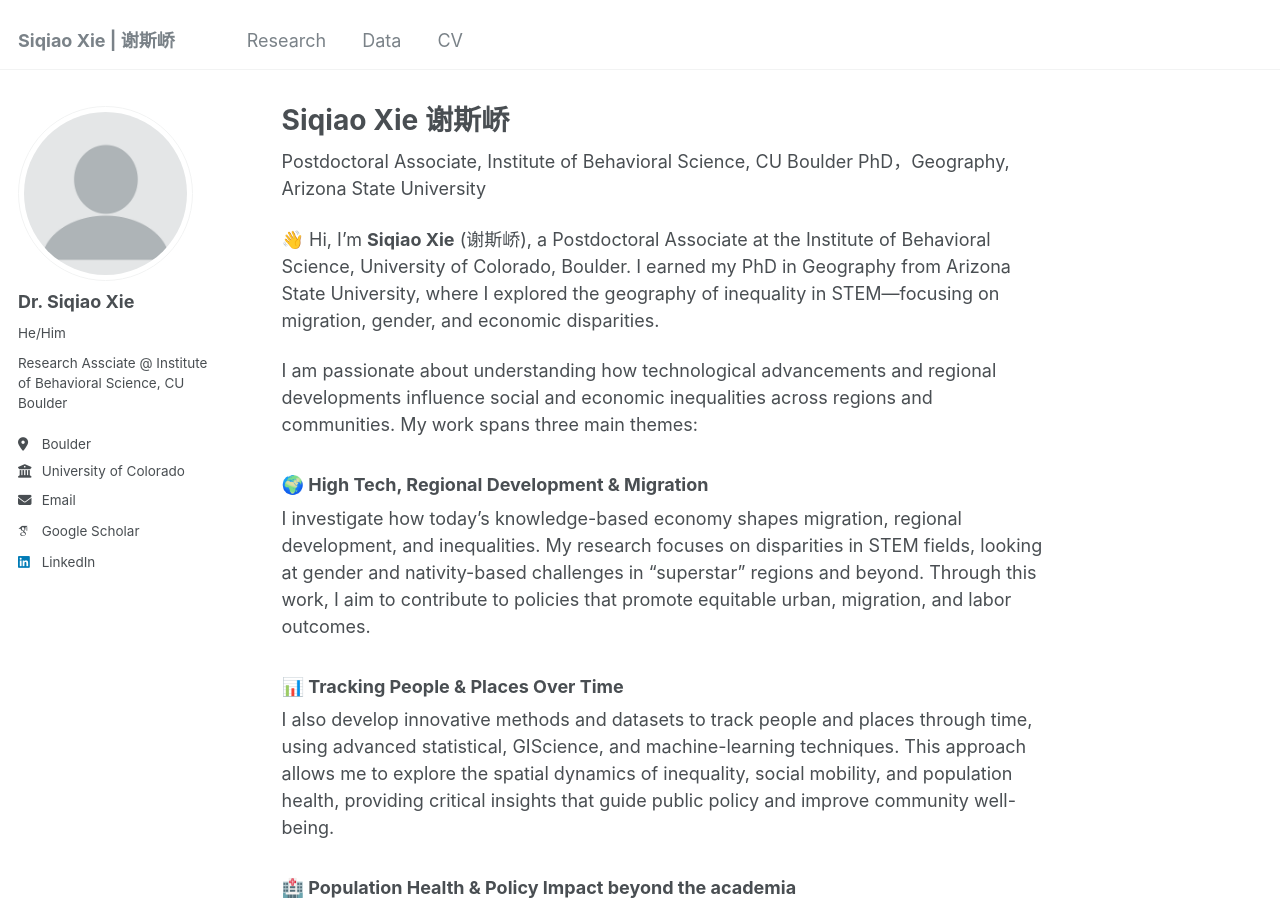
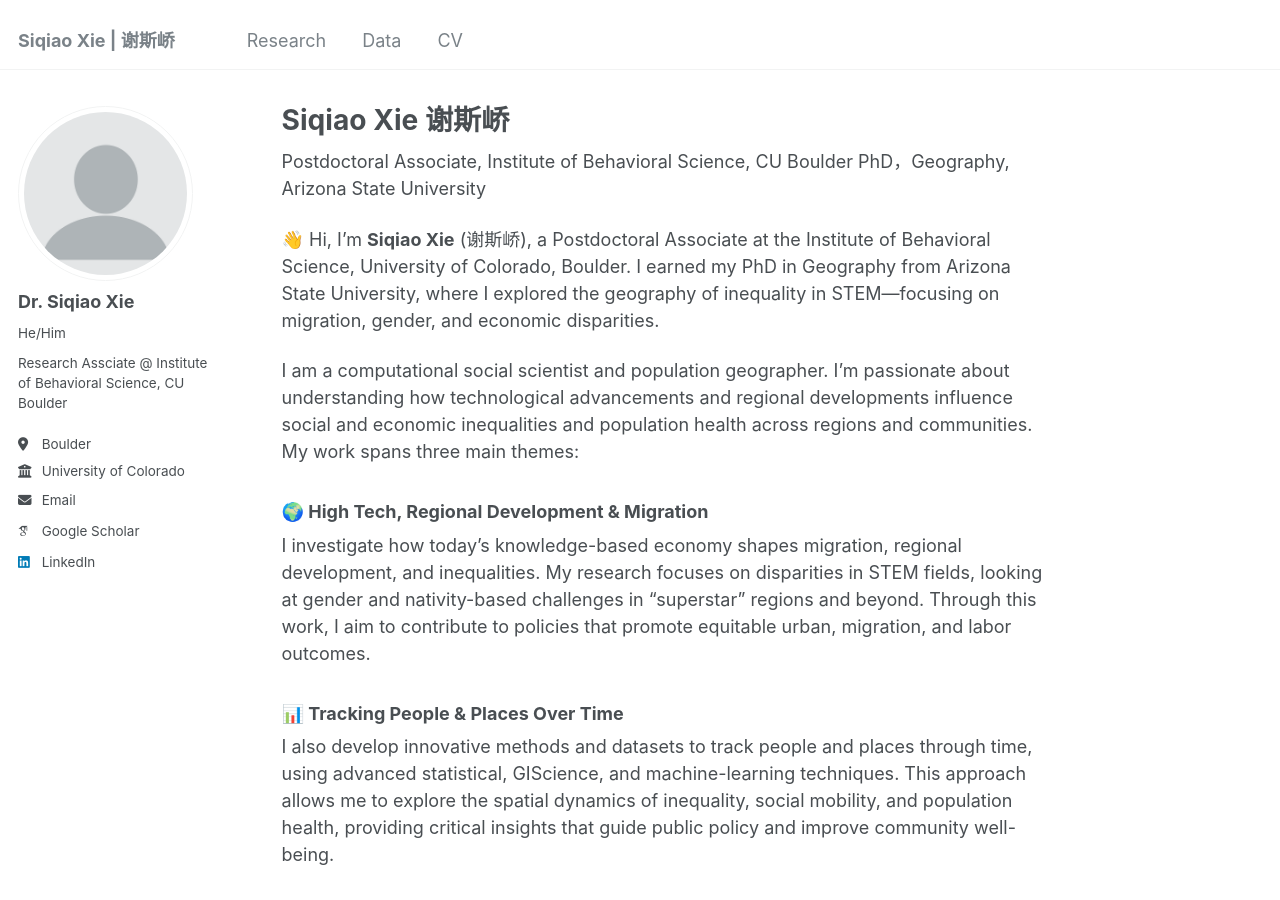
Before and after one commit to xiesiqiao/xiesiqiao.github.io, a Jekyll site: the page built from _pages/about.md, in a window 1280 px wide and 900 px high. Built offline with Jekyll 4.4.1, drawn with Linux system fonts in a browser that asks for light colours; some web fonts are replaced.

Commit message:
Update about.md

```diff
--- a/_pages/about.md
+++ b/_pages/about.md
@@ -11,7 +11,7 @@ PhD，Geography, Arizona State University
 
 👋 Hi, I'm **Siqiao Xie** (谢斯峤), a Postdoctoral Associate at the Institute of Behavioral Science, University of Colorado, Boulder. I earned my PhD in Geography from Arizona State University, where I explored the geography of inequality in STEM—focusing on migration, gender, and economic disparities.
 
-I am passionate about understanding how technological advancements and regional developments influence social and economic inequalities across regions and communities. My work spans three main themes:
+I am a computational social scientist and population geographer. I'm passionate about understanding how technological advancements and regional developments influence social and economic inequalities and population health across regions and communities. My work spans three main themes:
 
 ### 🌍 High Tech, Regional Development & Migration
 I investigate how today's knowledge-based economy shapes migration, regional development, and inequalities. My research focuses on disparities in STEM fields, looking at gender and nativity-based challenges in "superstar" regions and beyond. Through this work, I aim to contribute to policies that promote equitable urban, migration, and labor outcomes.
```
